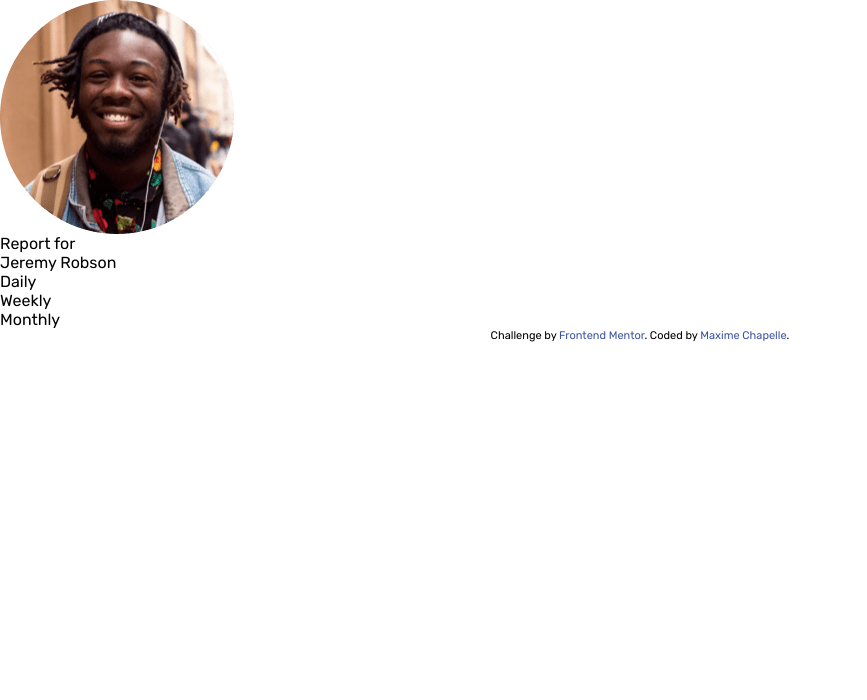
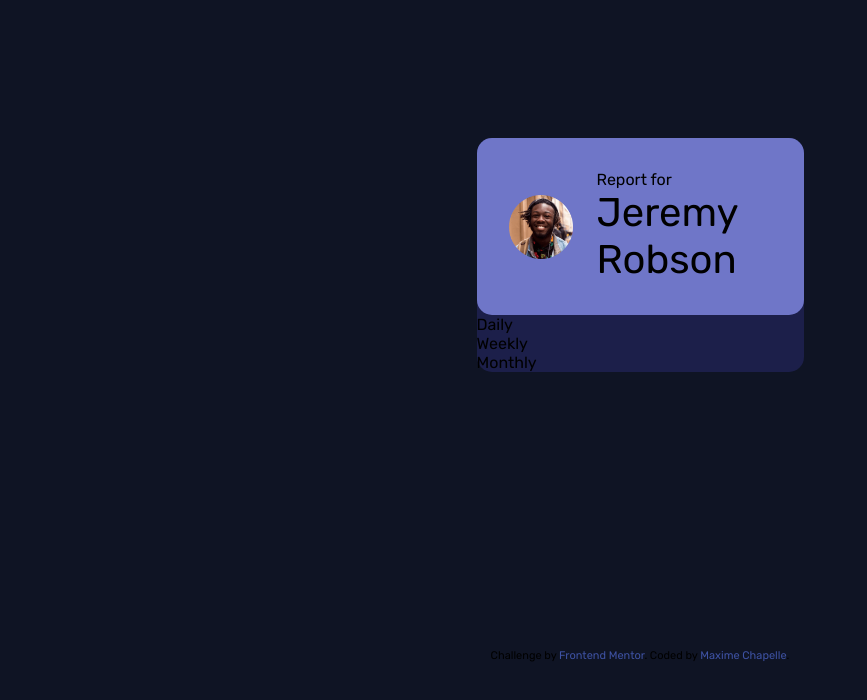
Before and after one commit to maxi1993-tech/time-tracking-dashboard, a website: page index.html in a window 1280 px wide. Shown: the whole page, without its empty margins (0-867 px from the left). Drawn offline with Linux system fonts and the light colour scheme.

Commit message:
feat: add profile card base layout

```diff
--- a/index.html
+++ b/index.html
@@ -17,13 +17,15 @@
 
 <body>
 
-  <main>
+  <main class="container">
 
     <section class="card-profil">
-      <img src="./images/image-jeremy.png" alt="Jeremy Robson">
       <div class="profil-content">
-        <p class="profil-paragraph">Report for</p>
-        <h1 class="profil-title">Jeremy Robson</h1>
+        <img src="./images/image-jeremy.png" alt="Jeremy Robson" width="64" height="64">
+        <div class="card-content">
+          <p class="profil-paragraph">Report for</p>
+          <h1 class="profil-title">Jeremy Robson</h1>
+        </div>
       </div>
 
       <nav class="nav">
--- a/src/styles/style.scss
+++ b/src/styles/style.scss
@@ -52,10 +52,6 @@ $fw-small: 500;
   padding: 0;
 }
 
-body {
-    font-family: 'Rubik', sans-serif;
-}
-
 img,
 svg {
   max-width: 100%;
@@ -95,6 +91,40 @@ select {
   font: inherit;
 }
 
+body {
+  font-family: "Rubik", sans-serif;
+  background-color: $color-navy-950;
+  min-height: 100vh;
+  display: grid;
+  place-items: center;
+}
+
+.container {
+  max-width: 327px;
+  width: 100%;
+  margin: 0 auto;
+  display: grid;
+  grid-template-columns: 1fr;
+}
+
+.card-profil {
+  background-color: $color-navy-900;
+  border-radius: $radius-cards;
+
+  .profil-content {
+    background-color: $color-purple-500;
+    border-radius: $radius-cards;
+    padding: $spacing-400;
+    display: flex;
+    align-items: center;
+    gap: $spacing-300;
+
+    .profil-title {
+      font-size: $fs-title;
+    }
+  }
+}
+
 .attribution {
   font-size: 0.6875rem;
   text-align: center;
```
Also changed, not shown: style.css. Lines whose indentation alone changed are shown as unchanged.
